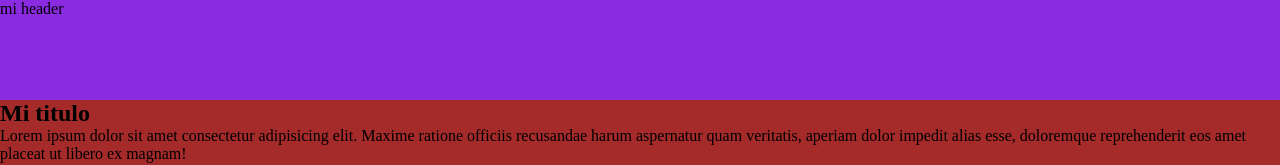
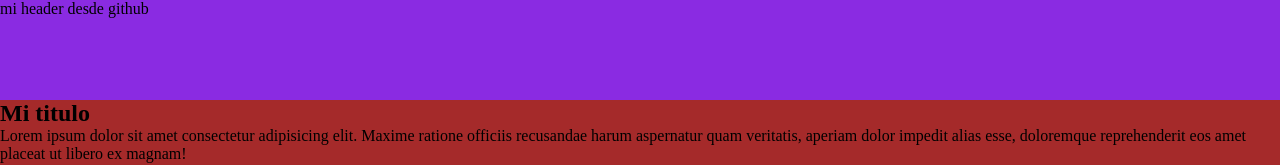
Before and after one commit to inestp/proyectox, a plain HTML site: page index.html in a window 1280 px wide. Shown: the top 165 px of the page. Drawn offline with Linux system fonts and the light colour scheme.

Commit message:
Update index.html

```diff
--- a/index.html
+++ b/index.html
@@ -10,8 +10,7 @@
 <body>
 
     <header>
-        mi header
-    </header>
+        mi header desde github</header>
     <main>
         <h2>Mi titulo</h2>
         <p>Lorem ipsum dolor sit amet consectetur adipisicing elit. Maxime ratione officiis recusandae harum aspernatur quam veritatis, aperiam dolor impedit alias esse, doloremque reprehenderit eos amet placeat ut libero ex magnam!</p>
```
